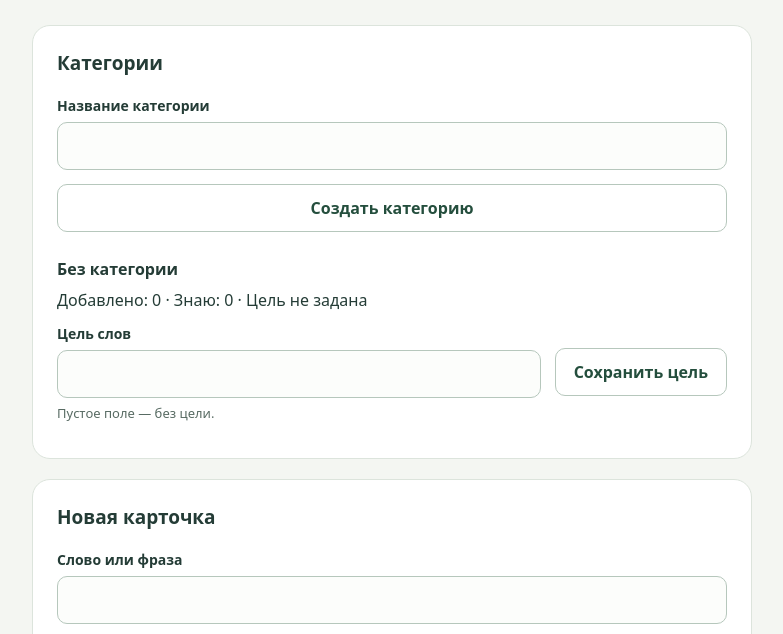
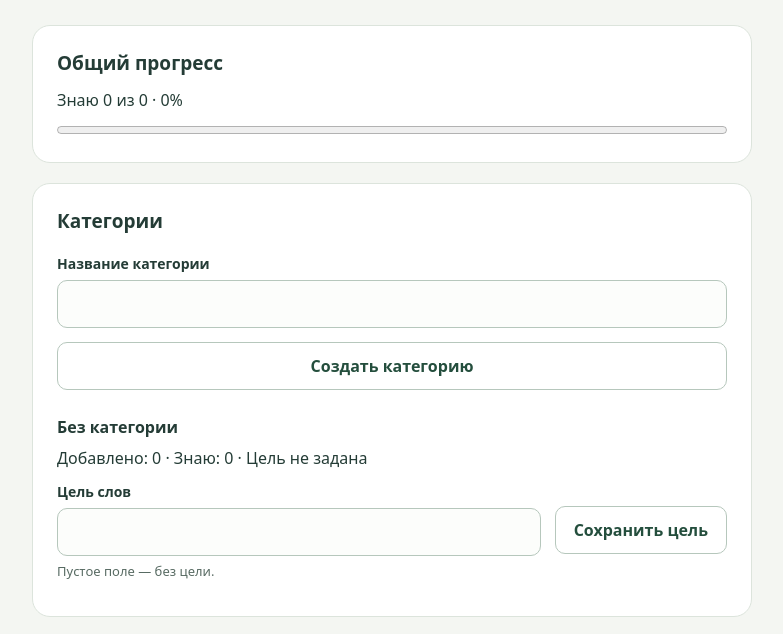
Before and after one commit to Dunechka/kartochki, a plain HTML site: page index.html in a window 1280 px wide. Shown: the part 154-788 px from the top of the page, without its empty margins (248-1031 px from the left). Drawn offline with Linux system fonts and the light colour scheme.

Commit message:
Добавить общий прогресс и описание категорий

```diff
--- a/index.html
+++ b/index.html
@@ -10,6 +10,11 @@
 <body>
   <main>
     <header><p class="eyebrow">ПОНЕМНОГУ КАЖДЫЙ ДЕНЬ</p><h1>Английский в карточках</h1><p>Добавляйте слова и проверяйте, что запомнили.</p></header>
+    <section class="panel overall-progress" aria-labelledby="progress-heading">
+      <h2 id="progress-heading">Общий прогресс</h2>
+      <p id="overall-count" role="status">Знаю 0 из 0 · 0%</p>
+      <progress id="overall-progress" max="100" value="0" aria-labelledby="progress-heading overall-count"></progress>
+    </section>
     <section class="panel categories" aria-labelledby="categories-heading">
       <h2 id="categories-heading">Категории</h2>
       <form id="category-form" novalidate>
--- a/script.js
+++ b/script.js
@@ -65,6 +65,10 @@ function save() {
 
 function render() {
   const active = cards.find(card => card.id === activeId);
+  const knownCount = cards.filter(card => card.known).length;
+  const percent = cards.length ? Math.round(knownCount / cards.length * 100) : 0;
+  document.getElementById('overall-count').textContent = `Знаю ${knownCount} из ${cards.length} · ${percent}%`;
+  document.getElementById('overall-progress').value = percent;
   const selectedCategory = newCategory.value;
   for (const select of [newCategory, activeCategory]) {
     select.replaceChildren();
@@ -150,7 +154,7 @@ function render() {
   document.getElementById('flip-hint').hidden = !active;
   knownButton.setAttribute('aria-pressed', String(Boolean(active?.known)));
   unknownButton.setAttribute('aria-pressed', String(Boolean(active && !active.known)));
-  document.getElementById('learned-count').textContent = `Выучено: ${cards.filter(card => card.known).length}`;
+  document.getElementById('learned-count').textContent = `Выучено: ${knownCount}`;
   document.getElementById('empty-list').hidden = cards.length > 0;
   list.replaceChildren();
   for (const card of cards) {
--- a/styles.css
+++ b/styles.css
@@ -40,6 +40,10 @@ li + li { border-top: 1px solid #e5ebe3; }
 footer { text-align: center; font-size: 12px; margin-top: 24px; }
 select { font: inherit; min-height: 48px; min-width: 44px; width: 100%; max-width: 100%; padding: 11px 13px; border: 1px solid #b6c7bc; border-radius: 10px; background: #fcfdfb; color: inherit; }
 .categories { margin-bottom: 20px; }
+.overall-progress { margin-bottom: 20px; }
+.overall-progress h2 { margin-bottom: 12px; }
+#overall-count { margin: 0 0 10px; }
+#overall-progress { display: block; width: 100%; height: 16px; accent-color: #285c46; }
 #category-list { margin-top: 16px; }
 #category-list li { padding: 10px 0; overflow-wrap: anywhere; }
 .card-category { margin-top: 16px; }
```
Also changed, not shown: 2 other files.
